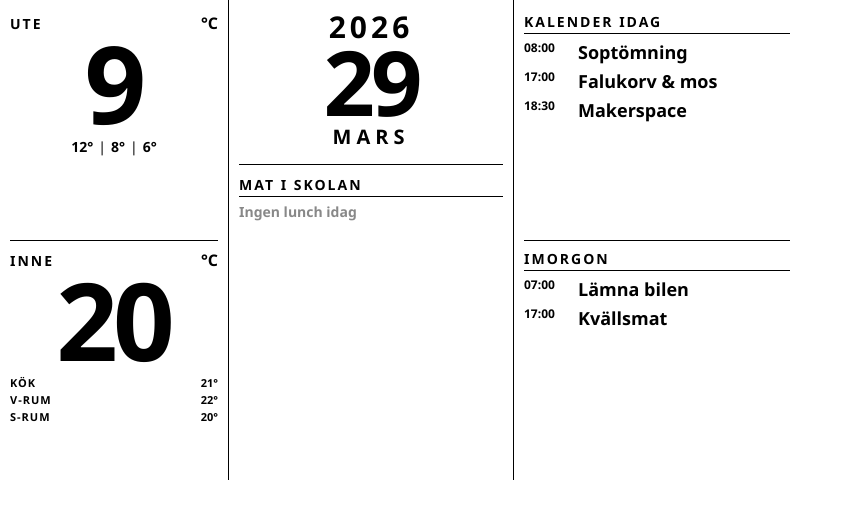
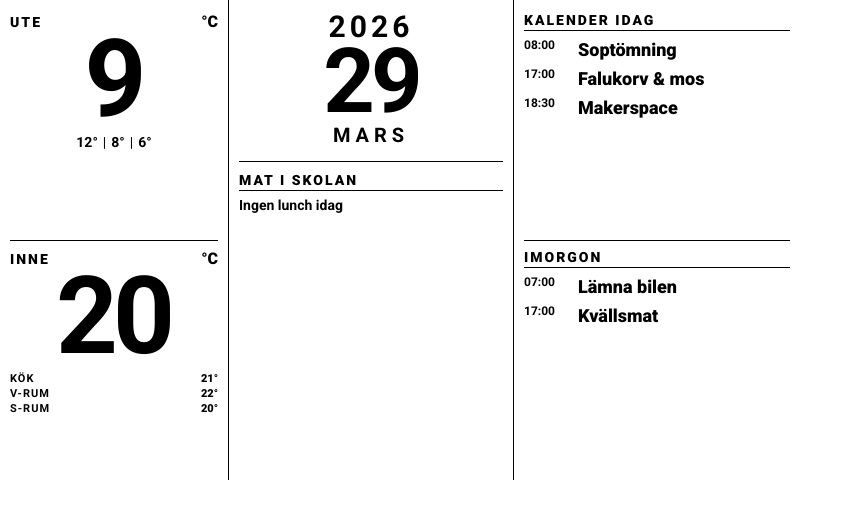
Before and after one commit to Makanz/generate-image-bmp, a website built with Vite: page dashboard-web/index.html in a window 1280 px wide. Shown: the whole page, without its empty margins (0-843 px from the left). Built offline with nearby package versions, Linux system fonts and the light colour scheme; no server answers.

Commit message:
style: update font family to Roboto and adjust color scheme for better readability

```diff
--- a/dashboard-web/index.html
+++ b/dashboard-web/index.html
@@ -4,6 +4,7 @@
     <meta charset="UTF-8">
     <meta name="viewport" content="width=800">
     <title>Dashboard</title>
+    <link href="https://fonts.googleapis.com/css?family=Roboto:400,700,900&display=swap" rel="stylesheet">
     <link rel="stylesheet" href="style.css">
 </head>
 <body>
--- a/dashboard-web/style.css
+++ b/dashboard-web/style.css
@@ -6,7 +6,7 @@
 }
 
 body {
-    font-family: 'Segoe UI', Tahoma, Geneva, Verdana, sans-serif;
+    font-family: 'Roboto', Arial, Helvetica, sans-serif;
     background: #fff;
     color: #000;
     width: 800px;
@@ -266,13 +266,13 @@ body {
 
 /* ── Generellt ── */
 .loading {
-    color: #888 !important;
+    color: #000;
     font-style: italic;
     font-size: 12px;
 }
 
 .no-data {
-    color: #888 !important;
+    color: #000;
     font-size: 14px;
     font-weight: bold;
 }
```
